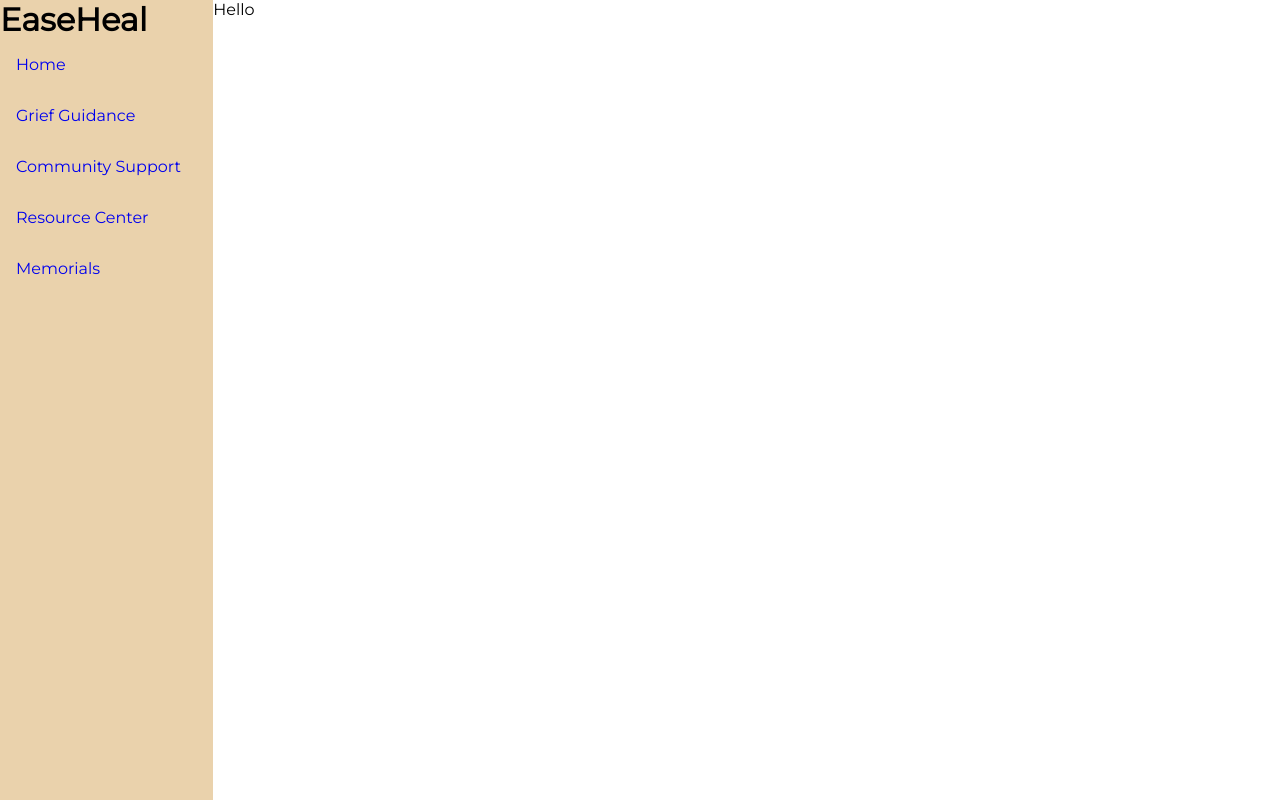
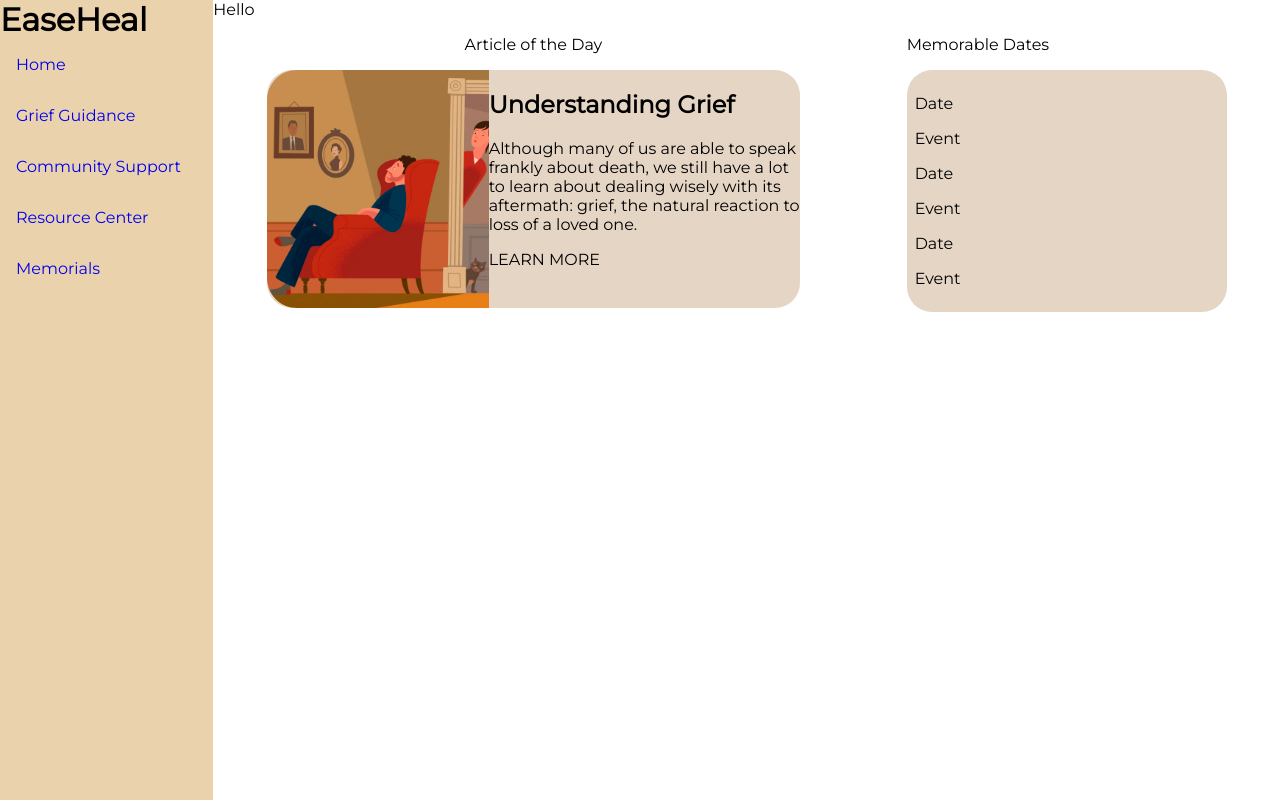
Before and after one commit to ooioiooGT/hack, a React (Create React App) app: page /Dashboard in a window 1280 px wide. Built offline with nearby package versions, Linux system fonts and the light colour scheme.

Commit message:
added bottom part of dashbaord

```diff
--- a/src/App.js
+++ b/src/App.js
@@ -1,7 +1,7 @@
 import "./App.css";
 import React from "react";
 import Login from "./components/login";
-import Dashboard from "./page/dashboard/dahsboard";
+// import Dashboard from "./page/dashboard/dahsboard";
 
 // import Rememberance from "./page/rememberance";
 import Memerycard from "./page/rememberance/memerycard";
@@ -9,7 +9,7 @@ import Memerycard from "./page/rememberance/memerycard";
 function App() {
   return (
     <div className="App">
-      <Dashboard />
+      <Login />
     </div>
   );
 }
--- a/src/components/onboarding/modalDetailFour.js
+++ b/src/components/onboarding/modalDetailFour.js
@@ -42,8 +42,8 @@ function Categories({
           alt="Peaceful Lady"
           first="Back"
           second="Complete"
-          back="/ModalSec"
-          next="/ModalFour"
+          back="/ModalThree"
+          next="/Dashboard"
         />
       </div>
     </div>
--- a/src/components/onboarding/modalDetailOne.js
+++ b/src/components/onboarding/modalDetailOne.js
@@ -3,8 +3,7 @@ import Modal from "./modal";
 import modaldetail from "./modaldetail.module.css";
 import image1 from "./image1.svg";
 
-function Categories({ title, imageurl, body, alt, first, second,back,
-  next, }) {
+function Categories({ title, imageurl, body, alt, first, second, back, next }) {
   return (
     <div className="categories">
       <div className="cards-container">
@@ -16,7 +15,7 @@ function Categories({ title, imageurl, body, alt, first, second,back,
           alt="Peaceful Lady"
           first="Dashboard"
           second="Next"
-          back="/ModalFirst"
+          back="/Dashboard"
           next="/ModalSec"
         />
       </div>
--- a/src/page/dashboard/dahsboard.js
+++ b/src/page/dashboard/dahsboard.js
@@ -2,11 +2,57 @@ import React from "react";
 // import Navbar from "../../components/navbar/Navbar";
 import Navigation from "../../components/navigation";
 import Banner from "../../components/topbanner";
+import dash from "./dashboard.module.css";
+import articleImage from "./articleimage.svg";
 
 export default function Dashboard() {
   return (
     <div>
-      <Navigation body={<Banner />} />
+      <Navigation
+        body={
+          <div>
+            <div>
+              <Banner />
+            </div>
+            <div></div>
+            <div class={dash.bottomPart}>
+              <div class={dash.articlecontainer}>
+                <p id={dash.heading}>Article of the Day</p>
+                <div class={dash.articlePart}>
+                  <img src={articleImage} />
+                  <div class={dash.info}>
+                    <h2>Understanding Grief</h2>
+                    <p>
+                      Although many of us are able to speak frankly about death,
+                      we still have a lot to learn about dealing wisely with its
+                      aftermath: grief, the natural reaction to loss of a loved
+                      one.
+                    </p>
+                    <p>LEARN MORE</p>
+                  </div>
+                </div>
+              </div>
+              <div class={dash.comingUp}>
+                <p>Memorable Dates</p>
+                <div class={dash.dates}>
+                  <div>
+                    <p>Date</p>
+                    <p>Event</p>
+                  </div>
+                  <div>
+                    <p>Date</p>
+                    <p>Event</p>
+                  </div>
+                  <div>
+                    <p>Date</p>
+                    <p>Event</p>
+                  </div>
+                </div>
+              </div>
+            </div>
+          </div>
+        }
+      />
     </div>
   );
 }
--- a/src/page/dashboard/dashboard.module.css
+++ b/src/page/dashboard/dashboard.module.css
@@ -0,0 +1,29 @@
+.bottomPart {
+  display: flex;
+}
+
+.articlecontainer {
+  width: 50%;
+  margin: 0 auto;
+}
+
+.articlePart {
+  background-color: #e5d5c5;
+  border-radius: 25px;
+  display: flex;
+}
+
+#heading {
+  text-align: center;
+}
+
+.comingUp {
+  width: 30%;
+  margin: 0 auto;
+}
+
+.dates {
+  background-color: #e5d5c5;
+  border-radius: 25px;
+  padding: 0.5rem;
+}
--- a/src/router.js
+++ b/src/router.js
@@ -3,12 +3,12 @@ import App from "./App";
 import React from "react";
 import Login from "./components/login";
 import Signup from "./components/signup";
-import Dashboard from "./page/dashboard/dahsboard";
 import ModalFirst from "./components/onboarding/modalDetailOne";
 import ModalSec from "./components/onboarding/modalDetailTwo";
 import ModalThree from "./components/onboarding/modalDetailThree";
 import ModalFour from "./components/onboarding/modalDetailFour";
 import Modal from "./components/onboarding/modal";
+import Dashboard from "./page/dashboard/dahsboard";
 
 export default function EaseHealRouter() {
   return (
@@ -23,6 +23,7 @@ export default function EaseHealRouter() {
         <Route path="/ModalSec" element={<ModalSec />} />
         <Route path="/ModalThree" element={<ModalThree />} />
         <Route path="/ModalFour" element={<ModalFour />} />
+        <Route path="/Dashboard" element={<Dashboard />} />
       </Routes>
     </Router>
   );
```
Also changed, not shown: src/page/dashboard/articleimage.svg (added).
